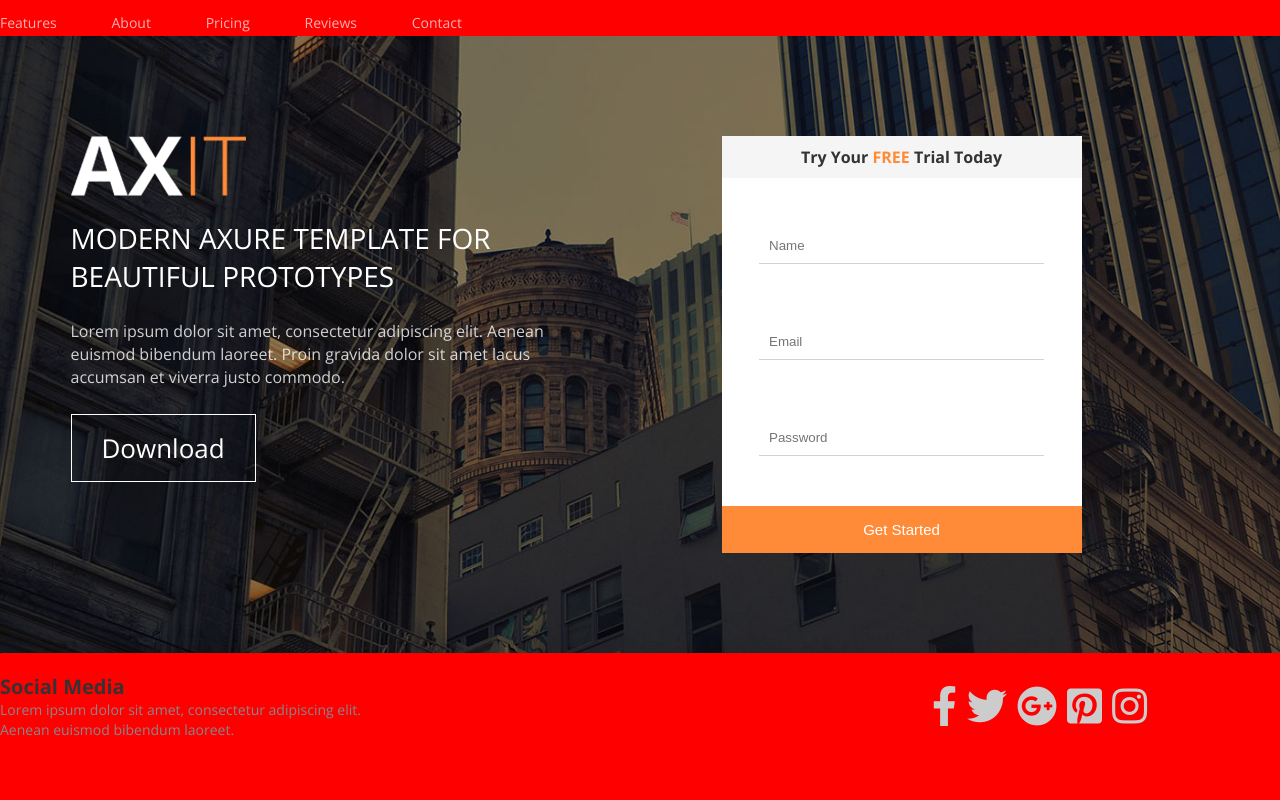
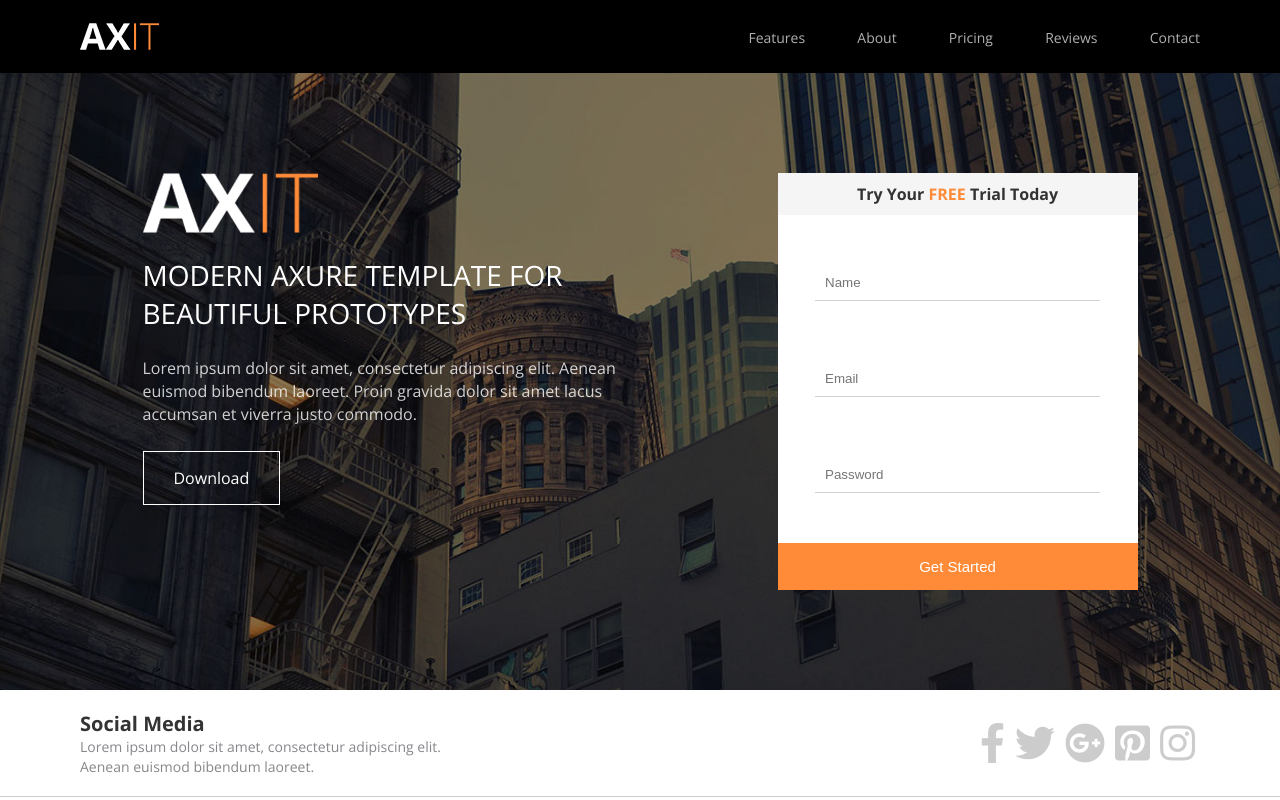
Before and after one commit to dmitbotvd/axit, a plain HTML site: page index.html in a window 1280 px wide. Shown: the top 800 px of the page. Drawn offline with nearby package versions, Linux system fonts and the light colour scheme.

Commit message:
test
Signed-off-by: bot <dmitbotvd@gmail.com>

```diff
--- a/css/main.css
+++ b/css/main.css
@@ -4,9 +4,8 @@
 body {
     margin: 0;
     padding: 0;
-    font-size: 26px;
+    font-size: 16px;
     font-family: 'Open Sans', sans-serif;
-    background: red;
 }
 img {
     display: block;
@@ -14,7 +13,32 @@ img {
 }
 .container {
     width: 100%;
-    max-width:asdasdasdasd
+    max-width: 1120px;
+    margin: 0 auto;
+}
+.section--social {
+    border-bottom: 1px solid #ccc;
+}
+.section--grey {
+    background-color: #f5f5f5;
+}
+.section--city {
+    background: url("../img/city.png") no-repeat center;
+    background-size: cover;
+    padding: 70px 0;
+}
+/*header*/
+.header {
+    padding: 23px 0;
+    background: #000;
+}
+.header__inner {
+    display: flex;
+    justify-content: space-between;
+    align-items: center;
+    flex-wrap: wrap;
+}
+.logo {
 
 }
 nav {
--- a/index.html
+++ b/index.html
@@ -12,6 +12,11 @@
 
     <header class="header">
         <div class="container">
+            <div class="header__inner">
+                <div class="logo">
+                    <a href="index.html">
+                        <img src="img/Logo.png" alt="">
+                    </a>
                 </div>
                 <nav class="nav" id="menu">
                     <a href="#Features" class="nav__list">Features</a>
```
